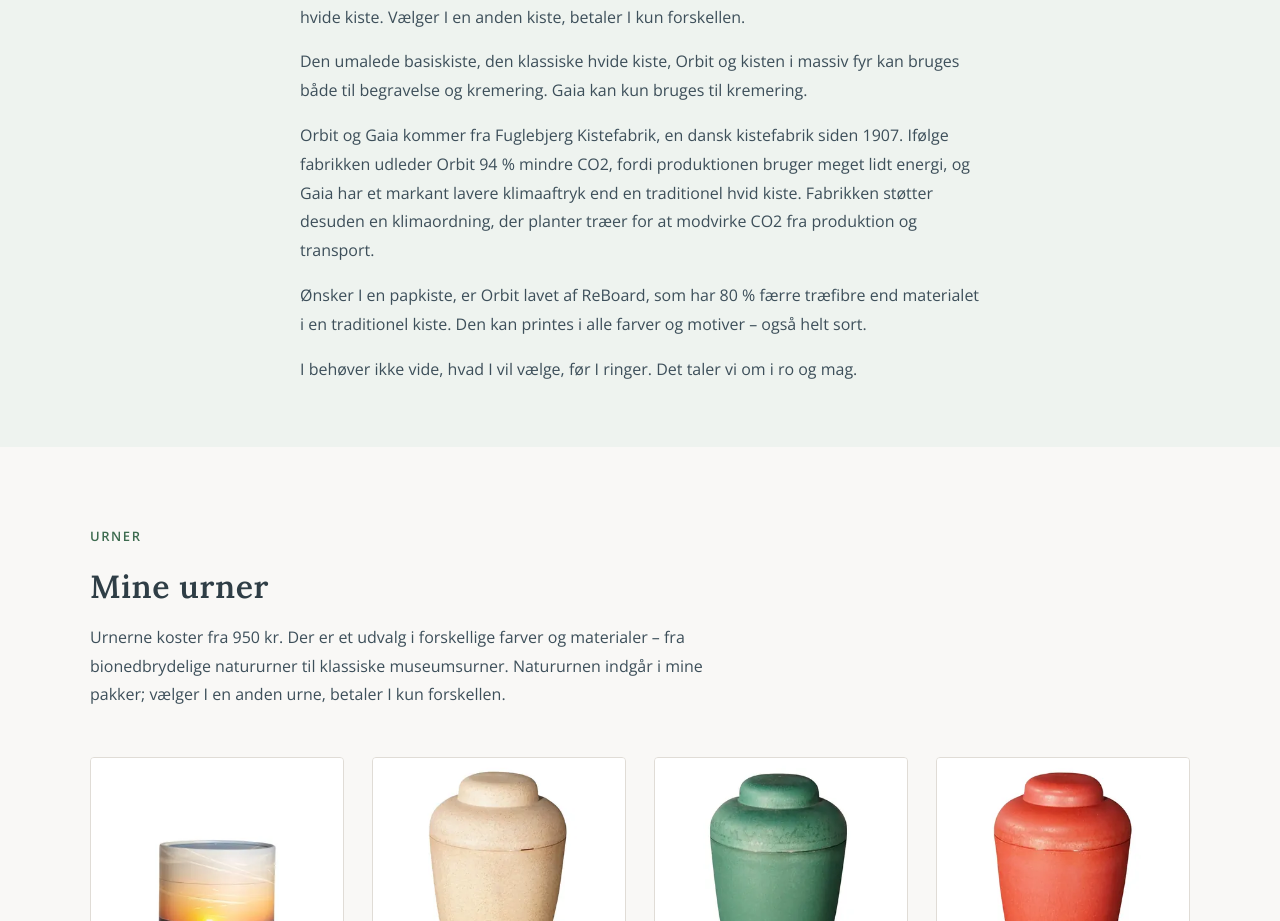
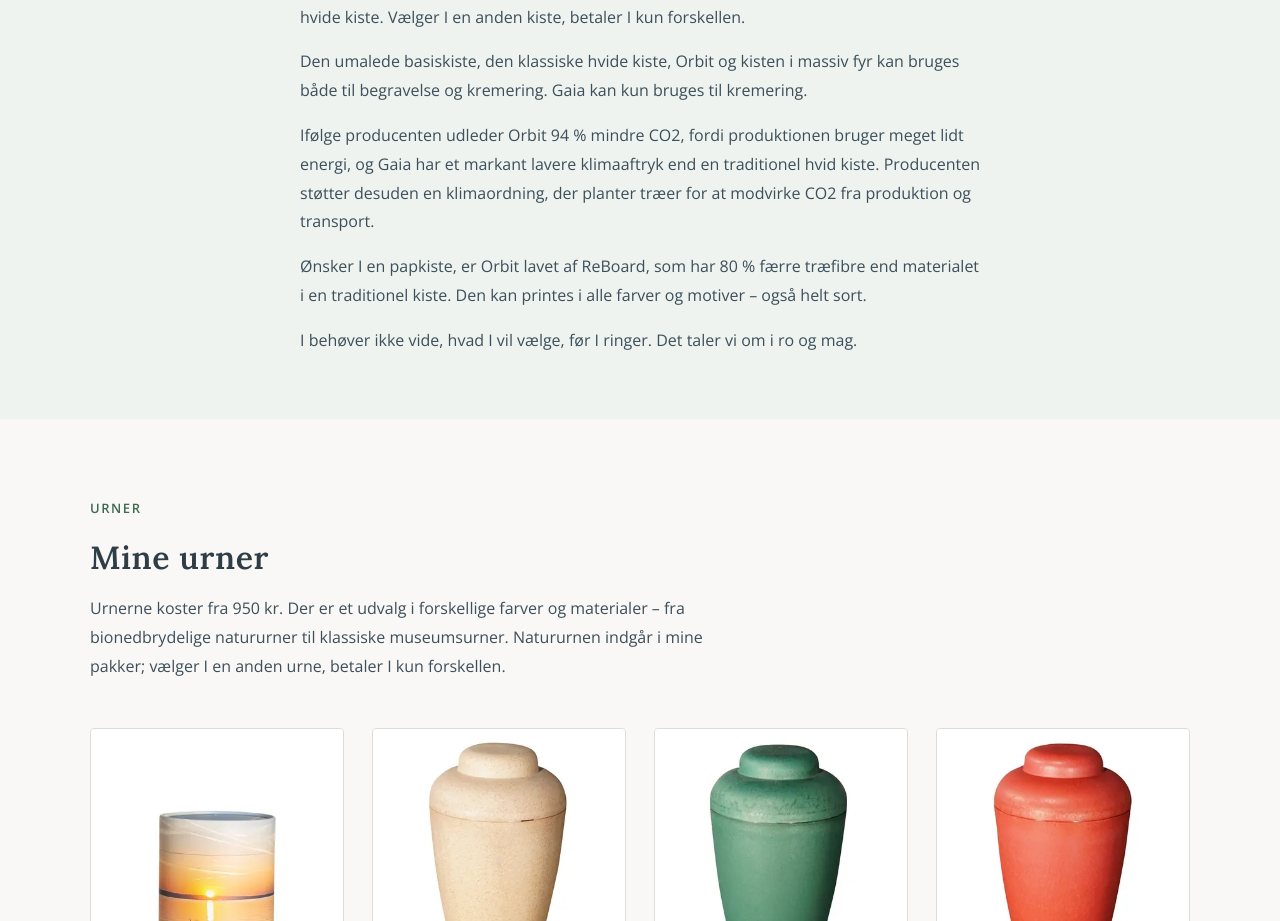
Before and after one commit to KimBondo/Bedemand-K-benhavn, a React (Vite) app in the folder client/: page /produkter in a window 1280 px wide. Shown: the part 2461-3382 px from the top of the page. Built offline with nearby package versions, Linux system fonts and the light colour scheme.

Commit message:
Kister: «ifølge producenten» uden navn
Co-Authored-By: Claude Opus 5.5 <noreply@anthropic.com>
Claude-Session: https://claude.ai/code/session_01F6kLjEGrqw4xD5LBLrMpCs

```diff
--- a/client/src/pages/KimProdukter.tsx
+++ b/client/src/pages/KimProdukter.tsx
@@ -331,7 +331,7 @@ export default function KimProdukter() {
             Den umalede basiskiste, den klassiske hvide kiste, Orbit og kisten i massiv fyr kan bruges både til begravelse og kremering. Gaia kan kun bruges til kremering.
           </p>
           <p style={{ ...s.body, maxWidth: "680px" }}>
-            Orbit og Gaia kommer fra Fuglebjerg Kistefabrik, en dansk kistefabrik siden 1907. Ifølge fabrikken udleder Orbit 94 % mindre CO2, fordi produktionen bruger meget lidt energi, og Gaia har et markant lavere klimaaftryk end en traditionel hvid kiste. Fabrikken støtter desuden en klimaordning, der planter træer for at modvirke CO2 fra produktion og transport.
+            Ifølge producenten udleder Orbit 94 % mindre CO2, fordi produktionen bruger meget lidt energi, og Gaia har et markant lavere klimaaftryk end en traditionel hvid kiste. Producenten støtter desuden en klimaordning, der planter træer for at modvirke CO2 fra produktion og transport.
           </p>
           <p style={{ ...s.body, maxWidth: "680px" }}>
             Ønsker I en papkiste, er Orbit lavet af ReBoard, som har 80 % færre træfibre end materialet i en traditionel kiste. Den kan printes i alle farver og motiver – også helt sort.
```
